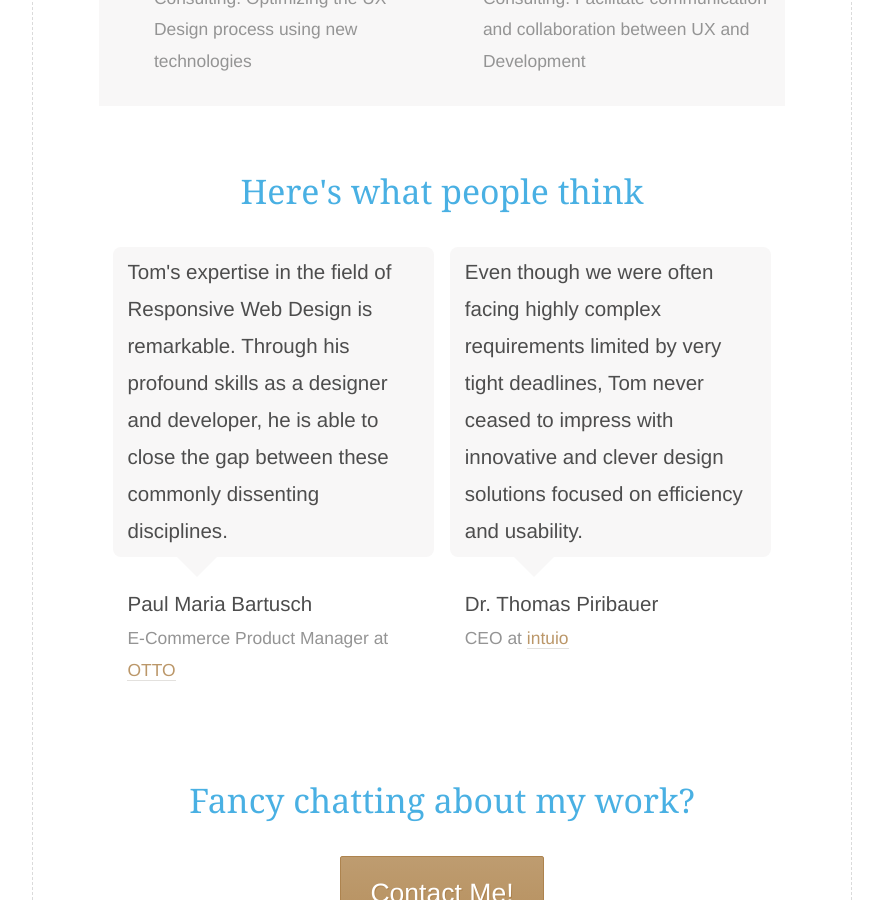
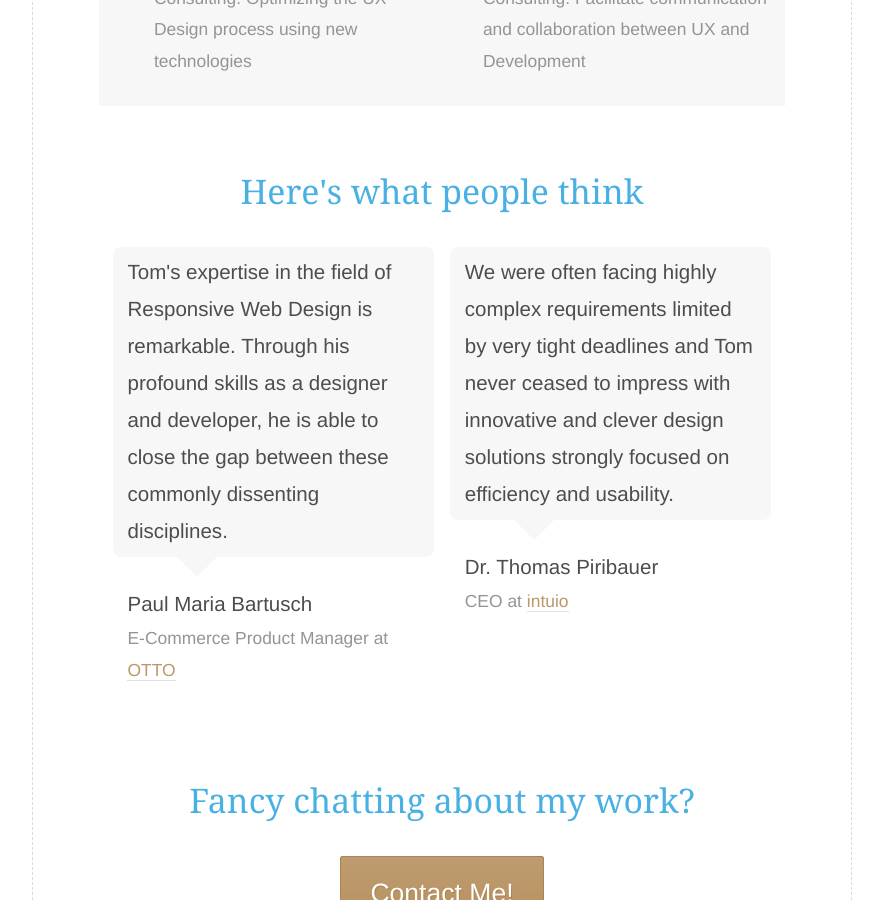
Before and after one commit to xonic/xonic.github.io, a Jekyll site: the page built from work/index.html, in a window 1280 px wide and 900 px high, scrolled down 2826 px. Shown: the whole window, without its empty margins (198-1081 px from the left). Built offline with Jekyll 4.4.1, drawn with Linux system fonts in a browser that asks for light colours; Markdown is read by kramdown in place of the engine named in the settings; comment, search, counter and statistics services are not loaded.

Commit message:
- adjust testimonials

```diff
--- a/work/index.html
+++ b/work/index.html
@@ -203,7 +203,7 @@ script: index
         <li class="l-testimonial">
           <figure class="testimonial">
             <blockquote class="testimonial__quote">
-              Even though we were often facing highly complex requirements limited by very tight deadlines, Tom never ceased to impress with innovative and clever design solutions focused on efficiency and usability.
+              We were often facing highly complex requirements limited by very tight deadlines and Tom never ceased to impress with innovative and clever design solutions strongly focused on efficiency and usability.
             </blockquote>
             <figcaption class="testimonial__source">
               <div class="testimonial__name">Dr. Thomas Piribauer</div>
```
